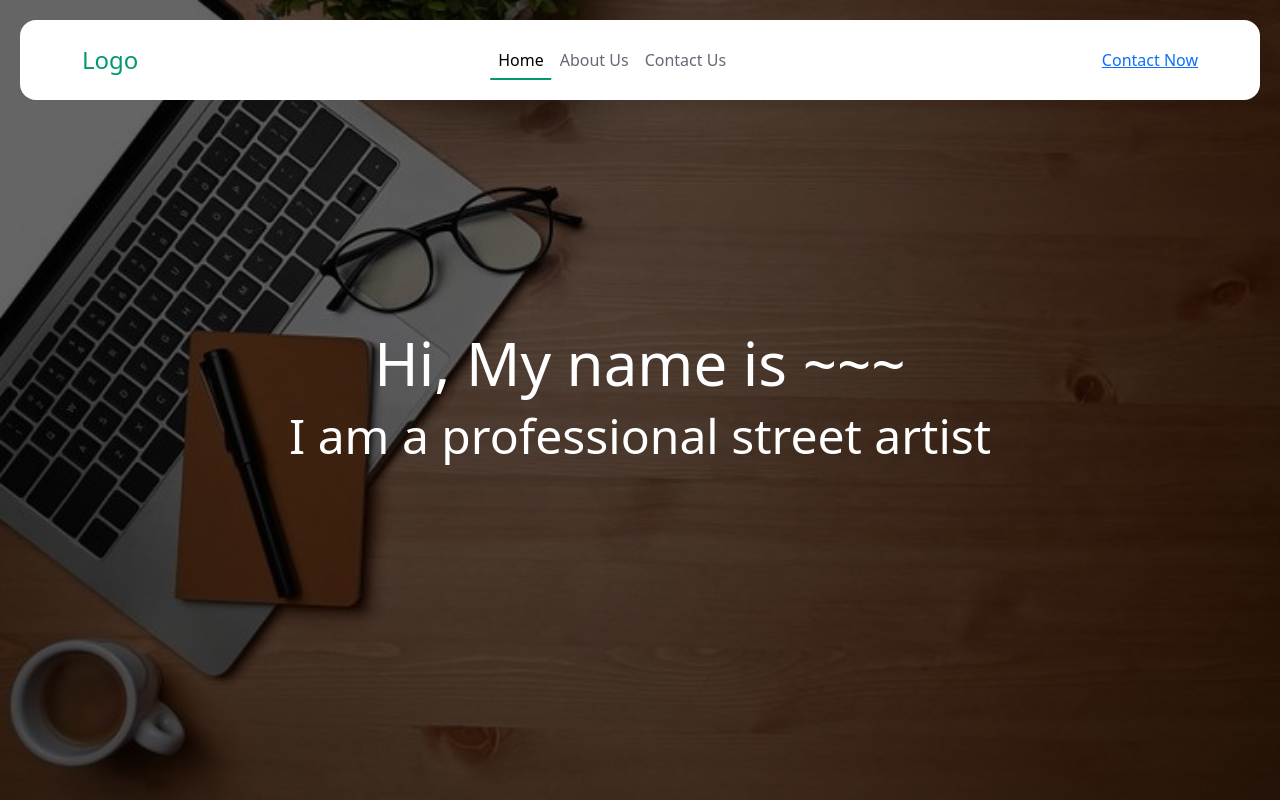
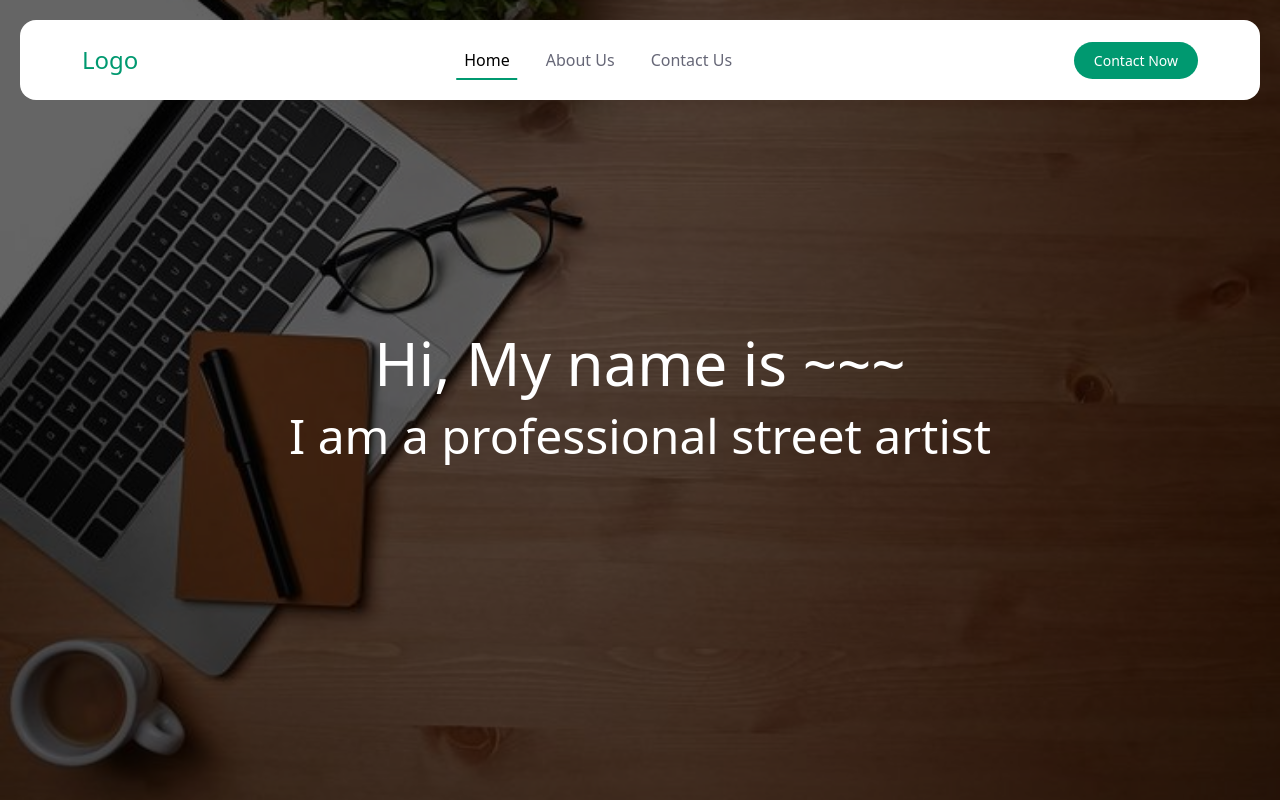
Before and after one commit to EinstFake/PORTFOLIO-G4, a plain HTML site: page index.html in a window 1280 px wide. Drawn offline with nearby package versions, Linux system fonts and the light colour scheme.

Commit message:
benerinn contactnow

```diff
--- a/style.css
+++ b/style.css
@@ -13,7 +13,7 @@ font-size: 24px;
 transition: 0.3s color;
 }
 
-.Message{
+.login-button{
     background-color: #009970;
     color: #fff;
     font-size: 14px;
@@ -23,7 +23,7 @@ transition: 0.3s color;
     transition: 0.3s background-color;
 }
 
-.Message:hover{
+.login-button:hover{
     background-color: #00b383;
 }
 
@@ -41,6 +41,7 @@ transition: 0.3s color;
     color: #666777;
     font-weight: 500;
     position: relative;
+    margin: 0 10px;
 }
 
 .nav-link:hover,
```
